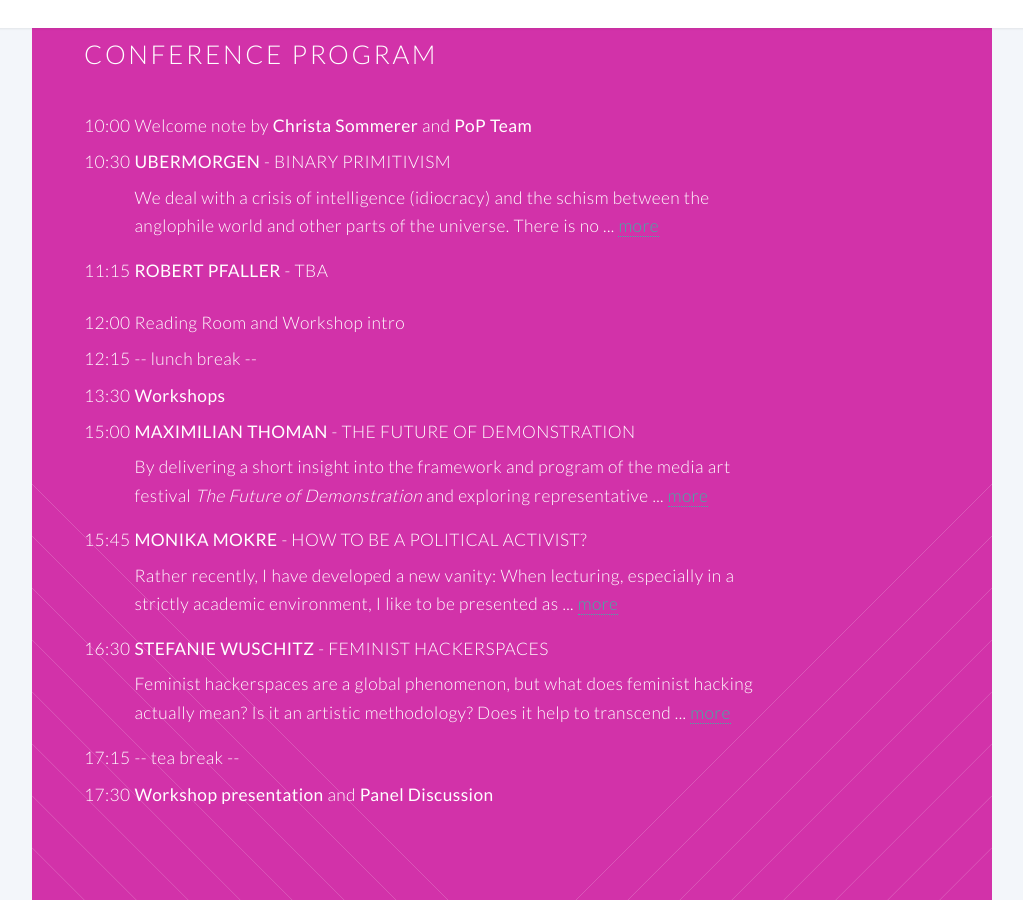
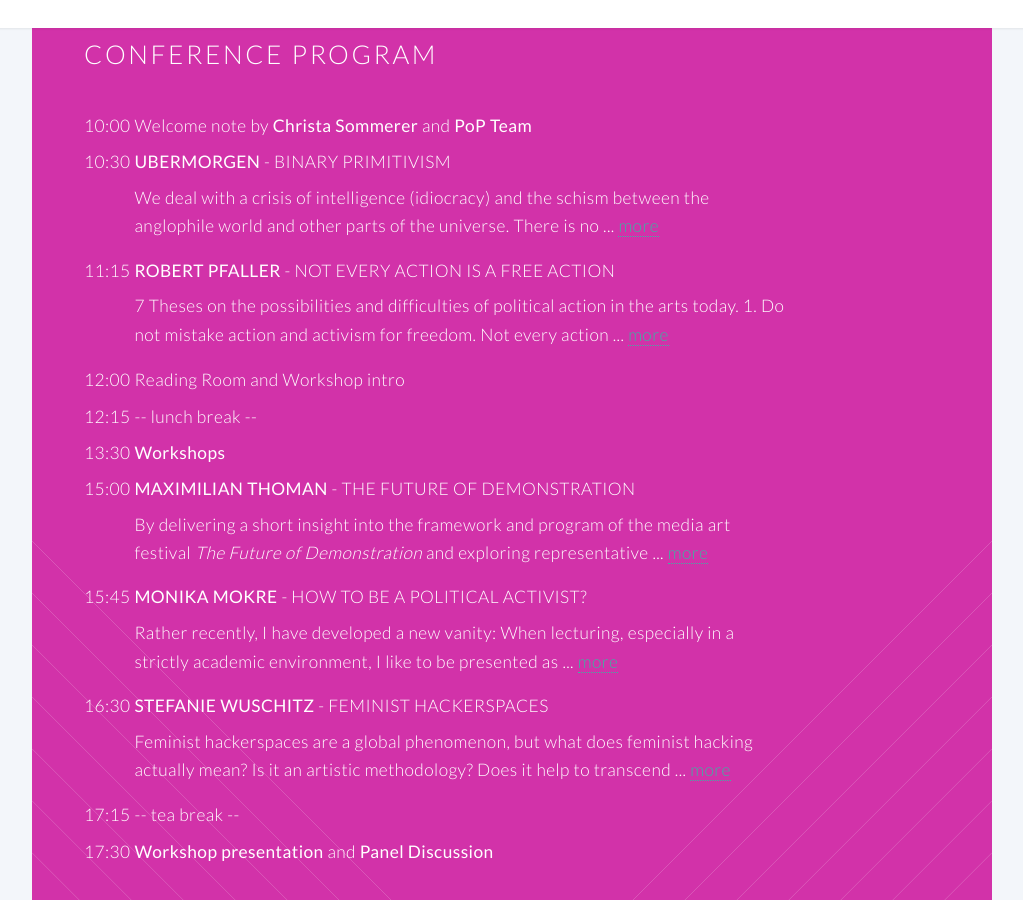
Before and after one commit to supergraph/pop-2017, a Jekyll site: the page built from index.html, in a window 1280 px wide and 900 px high, scrolled down 1431 px. Shown: the whole window, without its empty margins (128-1151 px from the left). Built offline with Jekyll 4.4.1, drawn with Linux system fonts in a browser that asks for light colours.

Commit message:
Update abstract and title

```diff
--- a/index.html
+++ b/index.html
@@ -59,8 +59,27 @@ Now where does Art and Actionism kick in? Artists need to educate themselves abo
 </tr><tr>
 <th>11:15</th><td style="padding: 4px 4px;">
     <h4>
-      <strong>Robert Pfaller</strong> - TBA
+      <strong>Robert Pfaller</strong> - NOT EVERY ACTION IS A FREE ACTION
     </h4>
+      <p class="abstract">
+        <span>
+7 Theses on the possibilities and difficulties of political action in the arts today.
+1. Do not mistake action and activism for freedom. Not every action ...
+</span>
+        <a class="more">more</a>
+      </p>
+      <p class="abstract invisible">
+        <span>
+7 Theses on the possibilities and difficulties of political action in the arts today.
+1. Do not mistake action and activism for freedom. Not every action is a free action. Spontaneous philosophies of the artists.
+2. Targeting easy enemies will bring you cheap symbolic capital in the art world. Target the forces that try to manipulate you into choosing easy enemies. Choose less easy enemies.
+3. Consider "progressive neoliberalism" (Nancy Frazer) and right-wing populism as political twins.
+4. Artistic intervention is always an intervention in the superstructure. The concept of ideology.
+5. What arouses people, is not the facts, but their imagination about the facts (Epictetus). The necessity to tackle imaginations. Efficiency of the superstructure.
+6. Successful political intervention in the arts has always happened through the form, not through the content. "Hurrah! The Butter Is All Gone!": John Heartfield. Necessity of poetics.
+7. There is no use in revealing somebody as stupid who did not pretend to be smart. Problems of dealing with unusual enemies. Difficulties in detecting the enemy's superstructure.
+        <a class="less">less</a>
+      </p>
 </td>
 </tr><tr>
 <th>12:00</th><td style="padding: 4px 4px;">Reading Room and Workshop intro</td>
```
